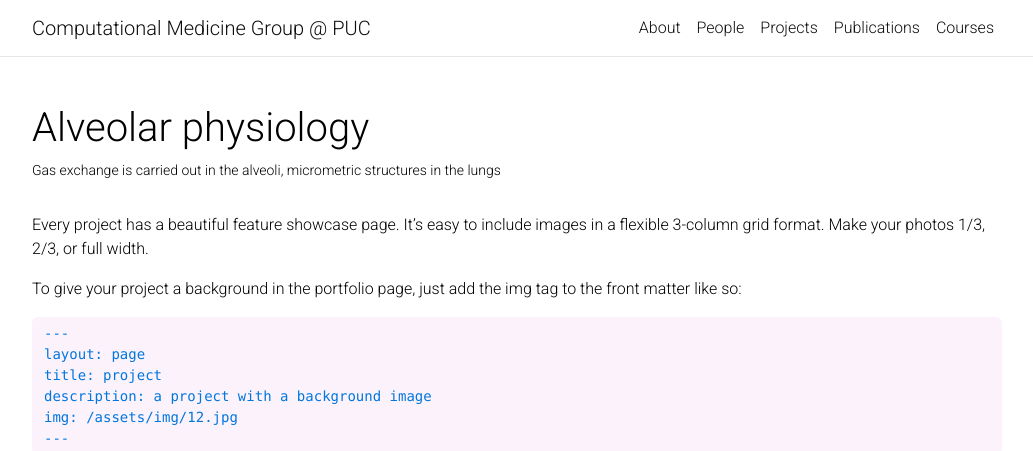
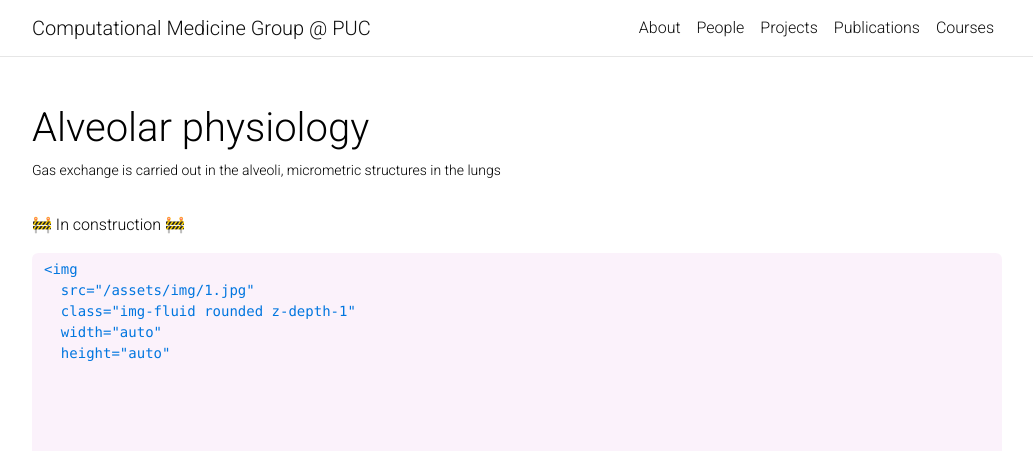
Before and after one commit to comp-medicine-uc/comp-medicine-uc.github.io, a Jekyll site: the page built from _projects/2_alveolar_physiology.md, in a window 1280 px wide and 1400 px high. Shown: the top 451 px of the window, without its empty margins (123-1156 px from the left). Built offline with Jekyll 4.4.1, drawn with Linux system fonts in a browser that asks for light colours; comment, search, counter and statistics services are not loaded; a style sheet for code colours, icons or effects is not loaded; some of the changed text lies outside the part shown; grey boxes are pictures that could not be loaded.

Commit message:
Updated projects

````diff
--- a/_includes/projects.html
+++ b/_includes/projects.html
@@ -13,7 +13,7 @@
           alt="project thumbnail" -%}
         {%- endif %}
         <div class="card-body">
-          <h2 class="card-title text-lowercase">{{ project.title }}</h2>
+          <h2 class="card-title">{{ project.title }}</h2>
           <p class="card-text">{{ project.description }}</p>
           <div class="row ml-1 mr-1 p-0">
             {%- if project.github -%}
--- a/_includes/projects_horizontal.html
+++ b/_includes/projects_horizontal.html
@@ -15,7 +15,7 @@
         <div class="col-md-12">
         {%- endif -%}
           <div class="card-body">
-            <h3 class="card-title text-lowercase">{{ project.title }}</h3>
+            <h3 class="card-title">{{ project.title }}</h3>
             <p class="card-text">{{ project.description }}</p>
             <div class="row ml-1 mr-1 p-0">
               {%- if project.github -%}
--- a/_projects/2_alveolar_physiology.md
+++ b/_projects/2_alveolar_physiology.md
@@ -7,6 +7,9 @@
 category: work
 ---
 
+🚧 In construction 🚧
+
+<!--
 Every project has a beautiful feature showcase page.
 It's easy to include images in a flexible 3-column grid format.
 Make your photos 1/3, 2/3, or full width.
@@ -77,4 +80,4 @@
     </div>
 </div>
 ```
-{% endraw %}
+{% endraw %} -->
````
Also changed, not shown: _projects/1_lung_poromechanics.md (+2 -72 lines).
